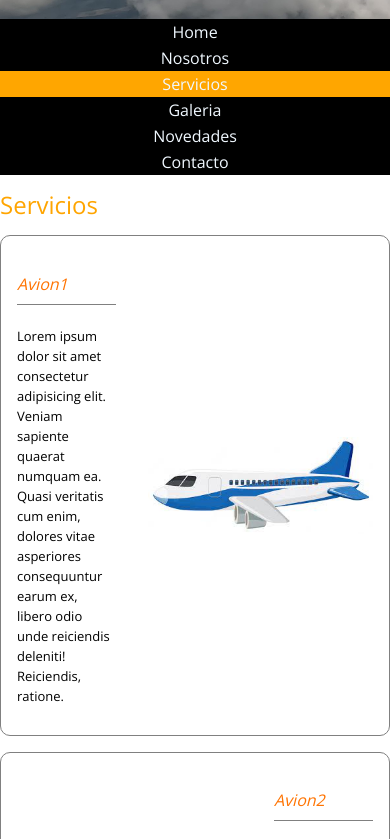
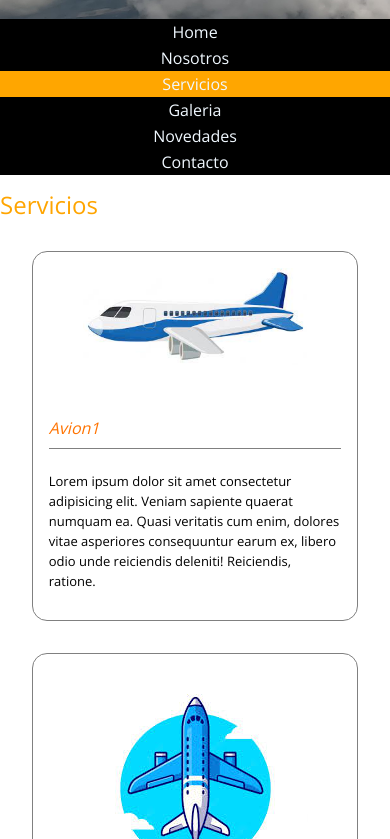
Before and after one commit to RicardoAndresGutierrez/M3U1-Page-Xtreme-Skydive, a plain HTML site: page servicios.html in a window 390 px wide. Shown: the part 194-1033 px from the top of the page. Drawn offline with nearby package versions, Linux system fonts and the light colour scheme.

Commit message:
cam 3 9 nov

```diff
--- a/css/Style.css
+++ b/css/Style.css
@@ -41,6 +41,7 @@ header h1 {
     position: relative;
     bottom: -20px;
     left: 20%;
+    width: 50px;
 }
 
 .logoanimado {
@@ -310,7 +311,7 @@ h6 {
     max-width: 225px;
 }
 
-.servicio:nth-child(even) {
+.servicio:nth-child(odd) {
     flex-direction: row-reverse;
 }
 
@@ -411,12 +412,6 @@ p textarea {
         flex-direction: column;
     }
 
-    .logo {
-        width: 50px;
-    }
-
-
-
     /* Fin Head @media */
 
     /* inicio Home media*/
@@ -468,6 +463,40 @@ p textarea {
 
     /*Fin Nosotros @media*/
 
+    /*Inicio Servicios @media*/
+
+    .servicios {
+        display: flex;
+        flex-direction: column;
+        align-items: center;
+    }
+
+    .servicio {
+        border-radius: 15px;
+        display: flex;
+        flex-direction: column;
+        width: 75%;
+    }
+
+    .servicio:nth-child(odd) {
+        flex-direction: column;
+        align-items: center;
+    }
+    /*Fin Servicios @media*/
+
+    /*Inicio Galeria @media*/
+    /*Fin Galeria @media*/
+
+    /*Inicio Novedades @media*/
+
+
+
+    /*Fin Novedades @media*/
+
+    /*Inicio contacto @media*/
+    /*Fin contacto @media*/
+
+
     /* fin @media */
 
 }
--- a/servicios.html
+++ b/servicios.html
@@ -35,6 +35,7 @@
     </nav>
     <main class="holder">
         <h2>Servicios</h2>
+        <div class="servicios">
         <div class="servicio">
             <img src="imagenes/avion1.jpg" alt="Avion1">
             <div class="info">
@@ -62,6 +63,7 @@
                     deleniti! Reiciendis, ratione.</p>
             </div>
         </div>
+    </div>
 
     </main>
     <footer>
```
